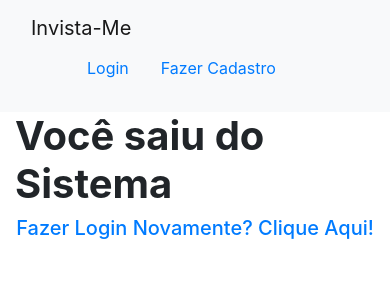
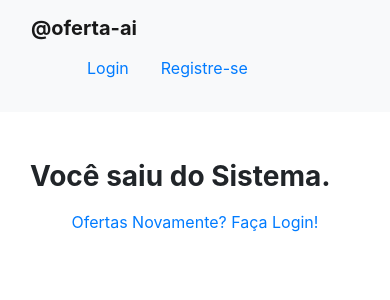
Before and after one commit to oeziosnormando/project-invistaMe, a Django app: page /logout/ in a window 390 px wide. Shown: the top 300 px of the page. Run offline with Django 4.2, Linux system fonts and the light colour scheme; some libraries are stand-ins or nearby versions.

Commit message:
responsividad em telas de login, cadastro e logout

```diff
--- /dev/null
+++ b/invista_me/modal.js
@@ -0,0 +1,3 @@
+$('#myModal').on('shown.bs.modal', function () {
+    $('#myInput').trigger('focus')
+  })
--- a/invista_me/templates/investimentos/base.html
+++ b/invista_me/templates/investimentos/base.html
@@ -1,20 +1,22 @@
+
 <!doctype html>
 <html lang="pt-br">
 
 <head>
   <meta charset="utf-8">
   <meta name="viewport" content="width=device-width, initial-scale=1">
-  <title>Invista-me</title>
+  <title>@oferta-ai</title>
+
   <!-- Bootstrap CSS -->
   <link rel="stylesheet" href="https://cdn.jsdelivr.net/npm/bootstrap@4.0.0/dist/css/bootstrap.min.css"
-    integrity="sha384-Gn5384xqQ1aoWXA+058RXPxPg6fy4IWvTNh0E263XmFcJlSAwiGgFAW/dAiS6JXm" crossorigin="anonymous">
+  integrity="sha384-Gn5384xqQ1aoWXA+058RXPxPg6fy4IWvTNh0E263XmFcJlSAwiGgFAW/dAiS6JXm" crossorigin="anonymous">
 
 </head>
 
 <body>
   <nav class="navbar navbar-light bg-light">
     <div class="container-fluid">
-      <a class="navbar-brand" href="{% url 'investimentos' %}">Invista-Me</a>
+      <a class="navbar-brand" href="{% url 'investimentos' %}"><strong>@oferta-ai</strong></a>
 
       <ul style="list-style: none;">
         {% if user.is_authenticated %}
@@ -22,14 +24,14 @@
          <strong class="nav-item nav-link">Bem vindo, {{user.get_username}}</strong>
         </li>
         <li style="float: left;">
-          <a class="nav-item nav-link" href="{% url 'logout' %}">Sair</a>
+          <a class="nav-item nav-link" href="{% url 'logout' %}"><i class="fa-solid fa-right-from-bracket"></i>Sair</a>
         </li>
         {% else %}
         <li style="float: left;">
-          <a class="nav-item nav-link" href="{% url 'login' %}">Login</a>
+          <a class="nav-item nav-link" href="{% url 'login' %}"><i class="fa-solid fa-user"></i>Login</a>
         </li>
         <li style="float: left;">
-          <a class="nav-item nav-link" href="{% url 'novo_usuario' %}">Fazer Cadastro</a>
+          <a class="nav-item nav-link" href="{% url 'novo_usuario' %}"><i class="fa-solid fa-right-to-bracket"></i>Registre-se</a>
         </li>
         {% endif %}
       </ul>
@@ -41,11 +43,10 @@
   <div class="alert alert-{{ message.tags }}">{{message}}</div>
   {% endfor %}
   {% endif %}
+
   {% block conteudo %}
   {% endblock %}
-
-
-  <!-- Optional JavaScript -->
+   <!-- Optional JavaScript -->
   <!-- jQuery first, then Popper.js, then Bootstrap JS -->
   <script src="https://code.jquery.com/jquery-3.2.1.slim.min.js"
     integrity="sha384-KJ3o2DKtIkvYIK3UENzmM7KCkRr/rE9/Qpg6aAZGJwFDMVNA/GpGFF93hXpG5KkN"
@@ -56,6 +57,7 @@
   <script src="https://cdn.jsdelivr.net/npm/bootstrap@4.0.0/dist/js/bootstrap.min.js"
     integrity="sha384-JZR6Spejh4U02d8jOt6vLEHfe/JQGiRRSQQxSfFWpi1MquVdAyjUar5+76PVCmYl"
     crossorigin="anonymous"></script>
+
 </body>
 
 </html>
--- a/invista_me/templates/investimentos/novo_investimento.html
+++ b/invista_me/templates/investimentos/novo_investimento.html
@@ -3,7 +3,7 @@
 {% load crispy_forms_tags %}
 
 <div class="container">
-    <h1>Formulário Novo Investimento</h1>
+    <h1>Formulário Novo Produto</h1>
     <form action="" method="post">
         {% csrf_token %}
         {{formulario | crispy}}
--- a/project_invista_me/settings.py
+++ b/project_invista_me/settings.py
@@ -26,7 +26,6 @@ SECRET_KEY = 'django-insecure-iavmrzusv1sguchqdujt#!r6rye7@ghx^stx@-l&p^n%9vi%2$
 DEBUG = True
 
 ALLOWED_HOSTS = []
-
 
 # Application definition
 
--- a/usuarios/templates/usuarios/logout.html
+++ b/usuarios/templates/usuarios/logout.html
@@ -1,14 +1,18 @@
 {% extends 'investimentos/base.html' %}
 {% load crispy_forms_tags %}
 {% block conteudo %}
-        <div class="col-lg-6">
-            <h1 class="font-weight-bold">Você saiu do Sistema</h1>
-            <form action="" method="POST">
-                {% csrf_token %}
 
-                <h5 class="text-capitalize text-center"><a href="{% url 'login' %}">fazer login novamente? <span>Clique aqui!</span></a></h5>
-            </form>
-        </div>
+
+<div class="container d-flex justify-content-center">
+
+    <div class="col-lg-4">
+        <h3 class="font-weight-bold pt-5">Você saiu do Sistema.</h3>
+        <form action="" method="POST">
+            {% csrf_token %}
+
+            <p class="text-capitalize text-center pt-2"><a href="{% url 'login' %}"> ofertas novamente? <span>faça login!</span></a></p>
+        </form>
     </div>
+
 </div>
 {% endblock %}
```
Also changed, not shown: invista_me/templates/investimentos/confirmar_exclusao.html (+7 -3 lines), invista_me/templates/investimentos/detalhe.html (+4 -4 lines), invista_me/templates/investimentos/investimentos.html (+5 -6 lines), usuarios/templates/usuarios/login.html (+5 -5 lines), usuarios/templates/usuarios/registrar.html (+8 -6 lines), invista_me/__init__.py (deleted), invista_me/migrations/__init__.py (deleted), project_invista_me/__init__.py (deleted), usuarios/__init__.py (deleted), usuarios/migrations/__init__.py (deleted).
